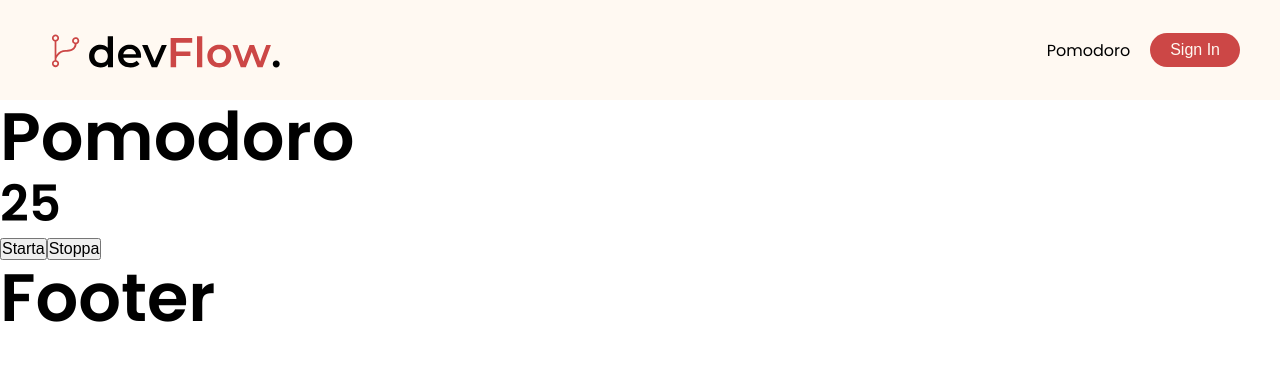
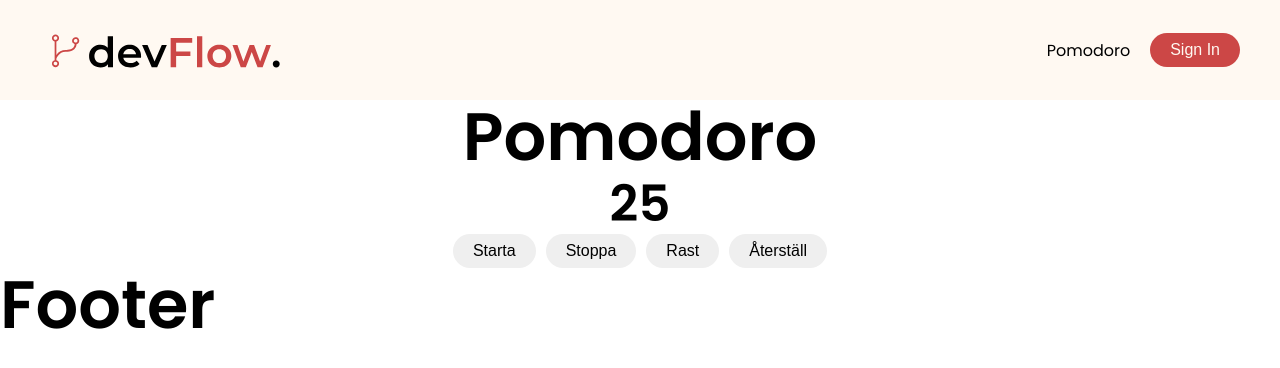
Before and after one commit to kajberg84/devFlow, a React (Create React App) app: page /sign-up in a window 1280 px wide. Both pictures are taken after a click on the item "Pomodoro". Shown: the top 368 px of the page. Built offline with nearby package versions, Linux system fonts and the light colour scheme.

Commit message:
Arbetat vidare med pomdoron och timern

```diff
--- a/src/components/timer/Timer.css
+++ b/src/components/timer/Timer.css
@@ -0,0 +1,7 @@
+button {
+    cursor: pointer;
+}
+
+button + button {
+    margin-left: 10px;
+}
--- a/src/components/timer/Timer.jsx
+++ b/src/components/timer/Timer.jsx
@@ -10,17 +10,24 @@ export const Timer = () => {
     if (isActive) {
       const interval = setInterval(() => {
         setTimer((timer) => timer - 1);
-      }, 1000);
+      }, 100);
       return () => clearInterval(interval);
     }
   }, [isActive]);
 
+  if (timer === 0 && isActive) {
+    setIsActive(false);
+    console.log("Pomodoro done")
+  }
+
   return (
-    <div>
+    <div className="timer-wrapper">
       <h1>Pomodoro</h1>
       <h2>{timer}</h2>
-      <button onClick={() => setIsActive(true)}> Starta</button>
-      <button onClick={() => setIsActive(false)}> Stoppa</button>
+      <button className="btn" onClick={() => setIsActive(true)}> Starta</button>
+      <button className="btn" onClick={() => setIsActive(false)}> Stoppa</button>
+      <button className="btn" onClick={() => setTimer(5)}> Rast</button>
+      <button className="btn" onClick={() => setTimer(25)}> Återställ</button>
     </div>
   );
 };
--- a/src/pages/PomodoroPage/PomodoroPage.css
+++ b/src/pages/PomodoroPage/PomodoroPage.css
@@ -0,0 +1,11 @@
+.pomodoro-container {
+  display: flex;
+  flex-direction: column;
+  align-items: center;
+  justify-content: center;
+}
+
+.pomodoro-wrapper {
+    margin: 0 auto;
+    text-align: center;
+}
--- a/src/utils/global/css/Global.css
+++ b/src/utils/global/css/Global.css
@@ -92,8 +92,23 @@ a {
   color: #000;
 }
 
+/* Button Styling */
+
 button {
   font-size: 1.6rem;
+}
+
+.btn {
+  padding: 8px 20px;
+  border: none;
+  outline: none;
+  border-radius: 50px;
+  cursor: pointer;
+}
+
+.btn-primary {
+  background-color: var(--color-red-primary);
+  color: var(--color-off-white);
 }
 
 /* Img base style */
```
